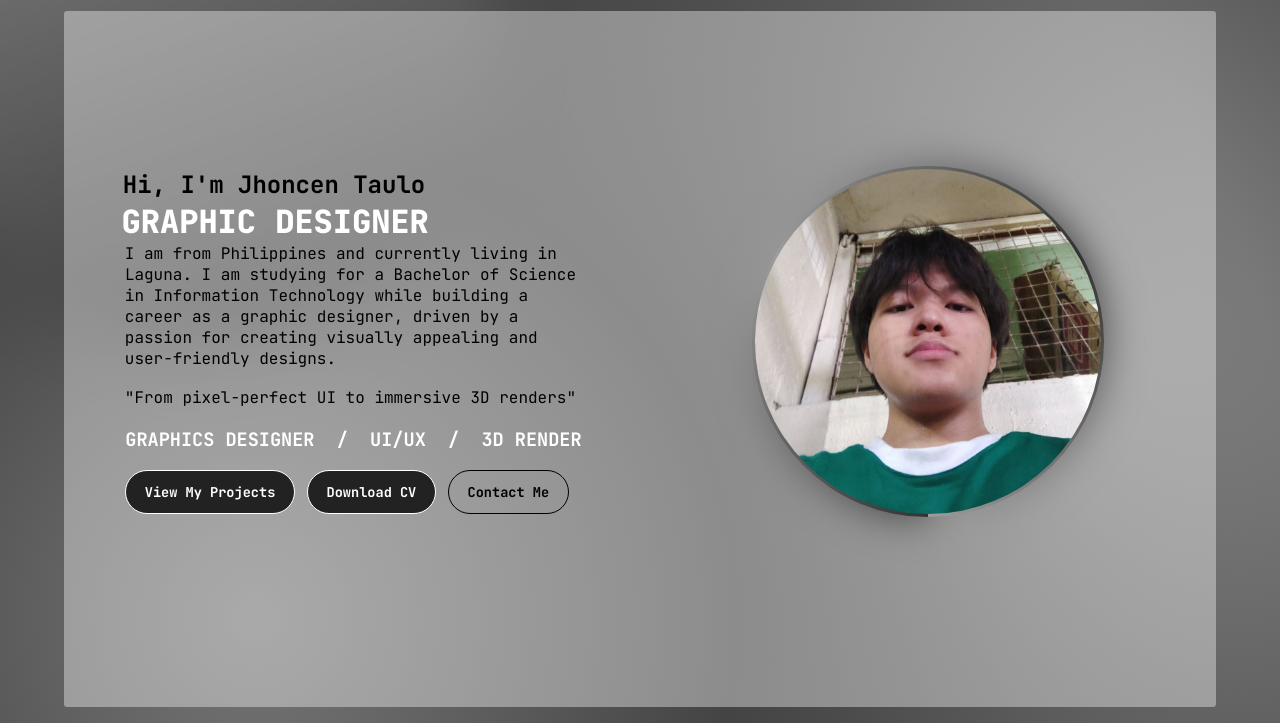
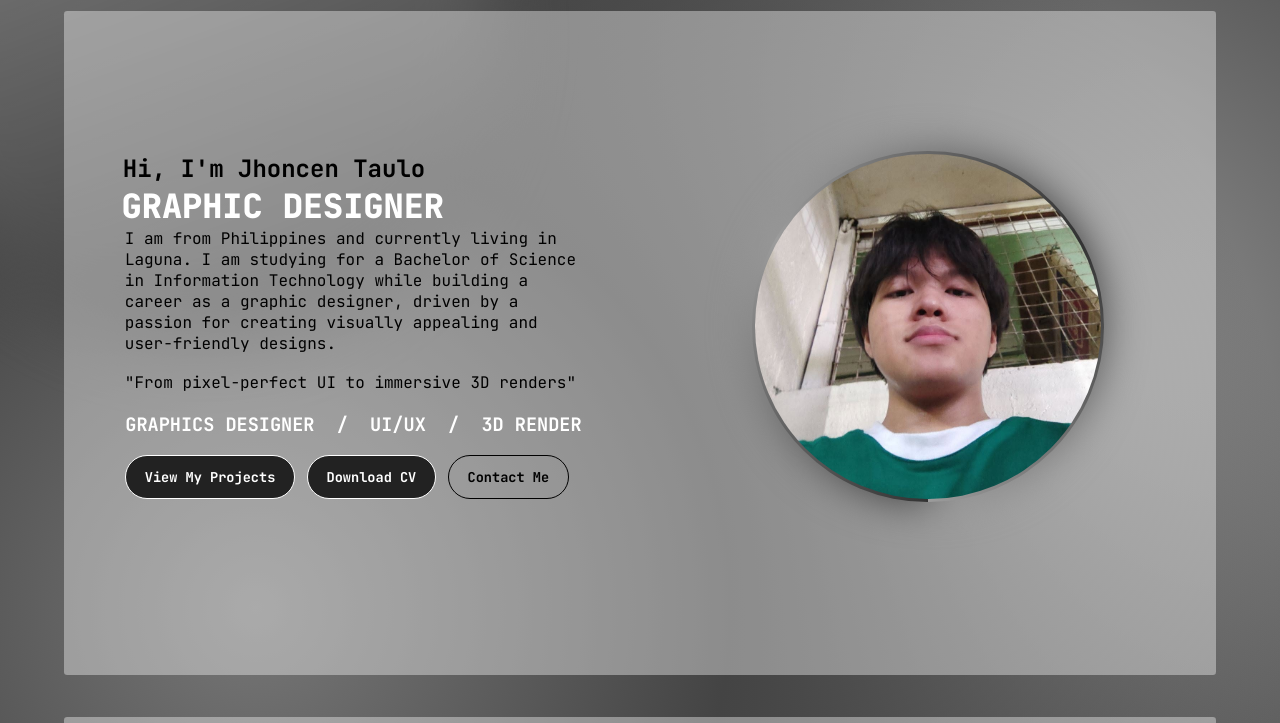
Before and after one commit to Mouri4/Graphic-Design-Portfolio, a plain HTML site: page index.html in a window 1280 px wide. Shown: the part 77-800 px from the top of the page. Drawn offline with nearby package versions, Linux system fonts and the light colour scheme; a script that the page names is missing; a web font is replaced by a local one.

Commit message:
change-main-size

```diff
--- a/style.css
+++ b/style.css
@@ -123,7 +123,7 @@ section,
 .main {
   z-index: 2;
   margin-top: calc(var(--nav-h) + 1em);
-  height: 87vh;
+  height: 83vh;
   width: 90%;
   background-color: #efefef6c;
   border-radius: 0.2em;
@@ -316,7 +316,7 @@ section,
   font-family: jetbrains;
   margin: 0;
   font-weight: 900;
-  font-size: clamp(1.5rem, 3.4vw + 0.3rem, 2rem);
+  font-size: clamp(1.5rem, 3.4vw + 0.3rem, 2.1rem);
   color: white;
 }
 
```
